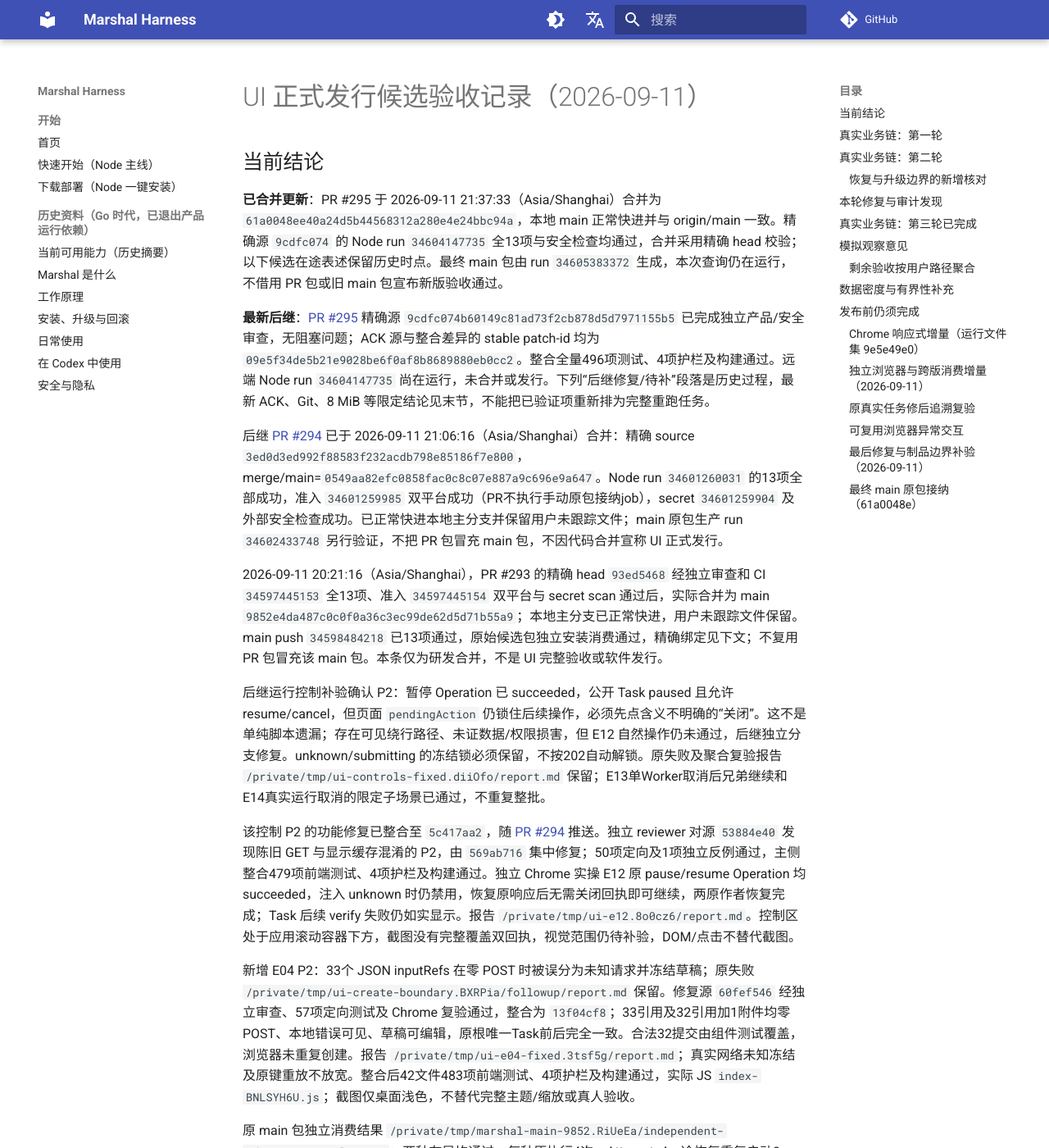
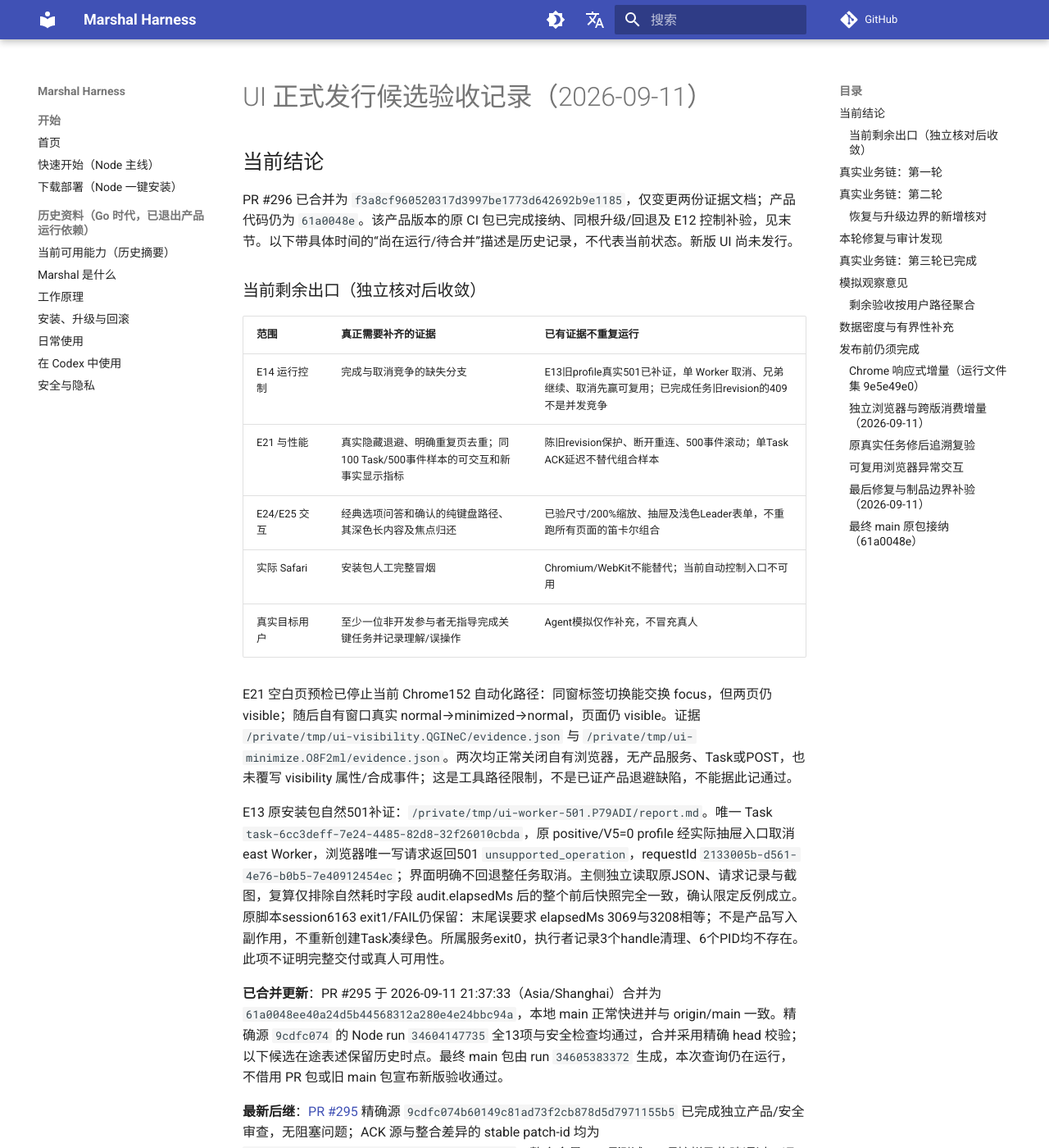
Before and after one commit to chiga0/marshal-harness, an MkDocs documentation site: the page built from docs/ui-1/release-validation-2026-09-11.md, in a window 1280 px wide and 1400 px high. Shown: the whole window at 82% size. Built offline with MkDocs 1.6.1 and Material for MkDocs 9.7.7, drawn with Linux system fonts in a browser that asks for light colours; comment, search, counter and statistics services are not loaded.

Commit message:
docs(ui): consolidate remaining acceptance and verified 501

```diff
--- a/docs/ui-1/release-validation-2026-09-11.md
+++ b/docs/ui-1/release-validation-2026-09-11.md
@@ -1,6 +1,22 @@
 # UI 正式发行候选验收记录（2026-09-11）
 
 ## 当前结论
+
+PR #296 已合并为 `f3a8cf960520317d3997be1773d642692b9e1185`，仅变更两份证据文档；产品代码仍为 `61a0048e`。该产品版本的原 CI 包已完成接纳、同根升级/回退及 E12 控制补验，见末节。以下带具体时间的“尚在运行/待合并”描述是历史记录，不代表当前状态。新版 UI 尚未发行。
+
+### 当前剩余出口（独立核对后收敛）
+
+| 范围 | 真正需要补齐的证据 | 已有证据不重复运行 |
+| --- | --- | --- |
+| E14 运行控制 | 完成与取消竞争的缺失分支 | E13旧profile真实501已补证，单 Worker 取消、兄弟继续、取消先赢可复用；已完成任务旧revision的409不是并发竞争 |
+| E21 与性能 | 真实隐藏退避、明确重复页去重；同100 Task/500事件样本的可交互和新事实显示指标 | 陈旧revision保护、断开重连、500事件滚动；单Task ACK延迟不替代组合样本 |
+| E24/E25 交互 | 经典选项问答和确认的纯键盘路径、其深色长内容及焦点归还 | 已验尺寸/200%缩放、抽屉及浅色Leader表单，不重跑所有页面的笛卡尔组合 |
+| 实际 Safari | 安装包人工完整冒烟 | Chromium/WebKit不能替代；当前自动控制入口不可用 |
+| 真实目标用户 | 至少一位非开发参与者无指导完成关键任务并记录理解/误操作 | Agent模拟仅作补充，不冒充真人 |
+
+E21 空白页预检已停止当前 Chrome152 自动化路径：同窗标签切换能交换 focus，但两页仍 visible；随后自有窗口真实 normal→minimized→normal，页面仍 visible。证据 `/private/tmp/ui-visibility.QGINeC/evidence.json` 与 `/private/tmp/ui-minimize.O8F2ml/evidence.json`。两次均正常关闭自有浏览器，无产品服务、Task或POST，也未覆写 visibility 属性/合成事件；这是工具路径限制，不是已证产品退避缺陷，不能据此记通过。
+
+E13 原安装包自然501补证：`/private/tmp/ui-worker-501.P79ADI/report.md`。唯一 Task `task-6cc3deff-7e24-4485-82d8-32f26010cbda`，原 positive/V5=0 profile 经实际抽屉入口取消 east Worker，浏览器唯一写请求返回501 `unsupported_operation`，requestId `2133005b-d561-4e76-b0b5-7e40912454ec`；界面明确不回退整任务取消。主侧独立读取原JSON、请求记录与截图，复算仅排除自然耗时字段 audit.elapsedMs 后的整个前后快照完全一致，确认限定反例成立。原脚本session6163 exit1/FAIL仍保留：末尾误要求 elapsedMs 3069与3208相等；不是产品写入副作用，不重新创建Task凑绿色。所属服务exit0，执行者记录3个handle清理、6个PID均不存在。此项不证明完整交付或真人可用性。
 
 **已合并更新**：PR #295 于 2026-09-11 21:37:33（Asia/Shanghai）合并为 `61a0048ee40a24d5b44568312a280e4e24bbc94a`，本地 main 正常快进并与 origin/main 一致。精确源 `9cdfc074` 的 Node run `34604147735` 全13项与安全检查均通过，合并采用精确 head 校验；以下候选在途表述保留历史时点。最终 main 包由 run `34605383372` 生成，本次查询仍在运行，不借用 PR 包或旧 main 包宣布新版验收通过。
 
```
